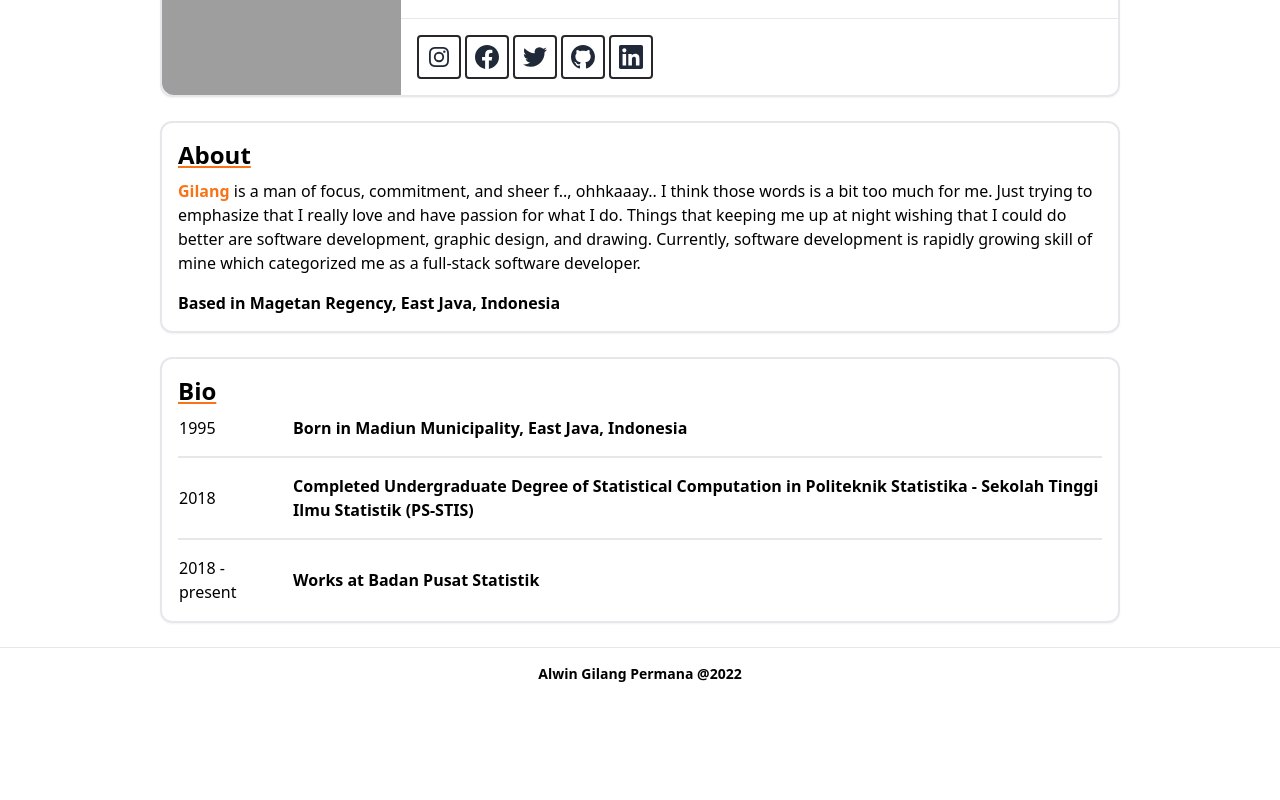
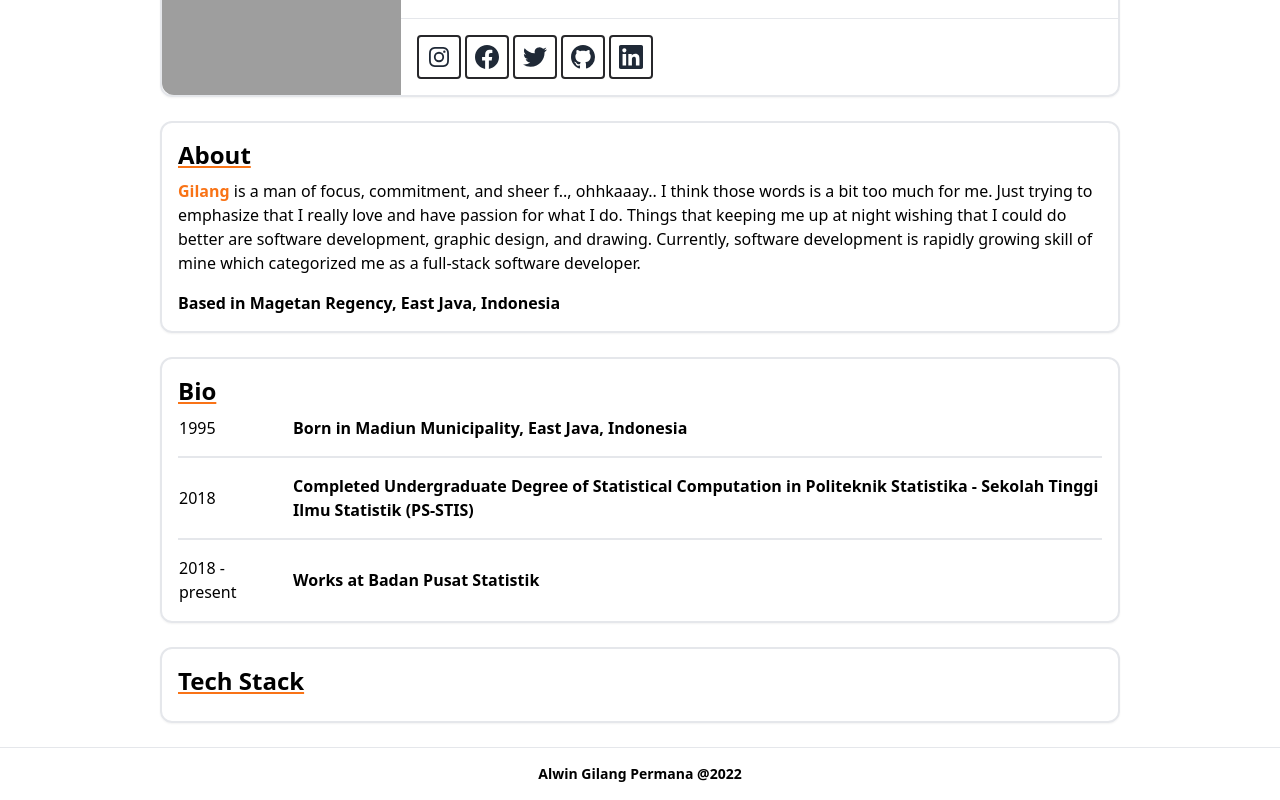
Before and after one commit to agilangp/portoforme, a Next.js app: page / in a window 1280 px wide. Shown: the part 313-1113 px from the top of the page. Before the commit the page ends 1013 px from the top, so only its background shows below. Built offline with nearby package versions, Linux system fonts and the light colour scheme; grey boxes are pictures that could not be loaded.

Commit message:
add new section "Tech Stack"

```diff
--- a/package.json
+++ b/package.json
@@ -15,6 +15,8 @@
         "react-dom": "17.0.2"
     },
     "devDependencies": {
+        "@swc/cli": "^0.1.56",
+        "@swc/core": "^1.2.160",
         "@types/node": "17.0.21",
         "@types/react": "17.0.39",
         "autoprefixer": "^10.4.2",
--- a/pages/index.tsx
+++ b/pages/index.tsx
@@ -162,6 +162,12 @@ const Home: NextPage = () => {
                     </tbody>
                 </table>
             </div>
+
+            <div className="mt-6 p-4 rounded-xl border-2 dark:border-zinc-800 shadow-sm">
+                <p className="mb-2 font-semibold underline text-2xl decoration-orange-500">
+                    Tech Stack
+                </p>
+            </div>
         </Layout>
     )
 }
```
Also changed, not shown: 1 other file (tests, documents, lock files or other folders).
